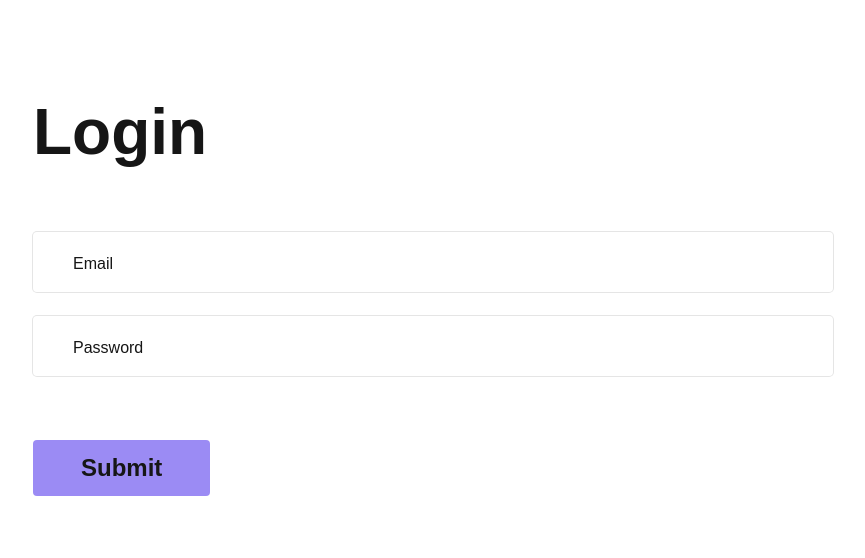
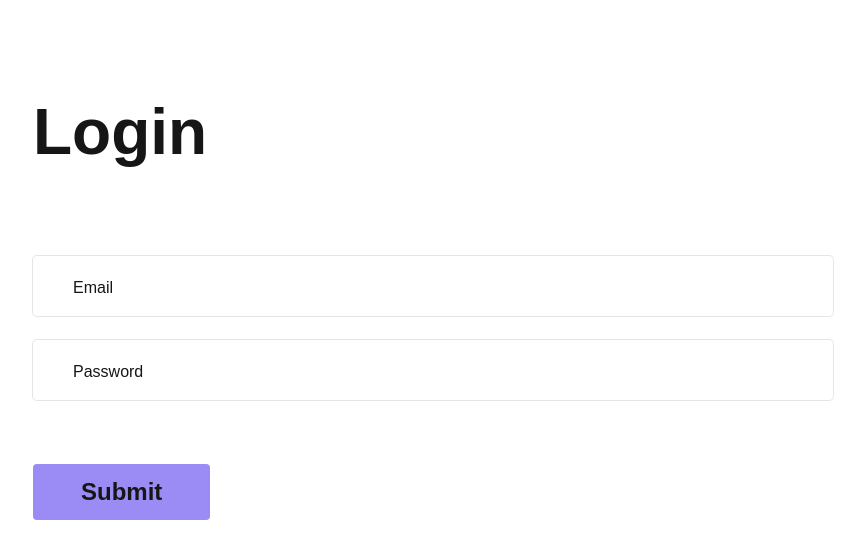
Before and after one commit to dmitry-kurmanov/auth-form, a React (Vite) app: page / in a window 1280 px wide. Shown: the top 558 px of the page, without its empty margins (207-1072 px from the left). Built offline with nearby package versions, Linux system fonts and the light colour scheme.

Commit message:
work for server messanging and some refactoring;

```diff
--- a/src/components/form/Form-UI.scss
+++ b/src/components/form/Form-UI.scss
@@ -66,11 +66,15 @@
   color: $Color--Alert;
   width: 100%;
   box-sizing: border-box;
-  padding-bottom: size(1);
+  height: size(4);
 
   @include media(Mobile) {
     @include No-Spacing--X-Small;
   }
+}
+
+.login-form__server-message--visually-hidden {
+  color: transparent;
 }
 
 .login-form__submit-btn {
--- a/src/components/form/Form-UX.scss
+++ b/src/components/form/Form-UX.scss
@@ -25,7 +25,3 @@
 .login-form__input-error-message--hidden {
   display: none;
 }
-
-.login-form__server-message--visually-hidden {
-  @include visuallyHidden();
-}
--- a/src/components/form/Form.tsx
+++ b/src/components/form/Form.tsx
@@ -2,29 +2,33 @@ import { FormEvent, MutableRefObject, useRef, useState } from "react";
 import Input from "../input/Input";
 
 export default function Form() {
+  const [isSubmitting, setIsSubmitting] = useState<boolean>(false);
+
   const emailRef: MutableRefObject<HTMLInputElement | null> = useRef(null);
   const [isEmailValid, setIsEmailValid] = useState<boolean>(true);
   const [emailValiddationMessage, setEmailValiddationMessage] =
     useState<string>("");
+
+  const passwordRef: MutableRefObject<HTMLInputElement | null> = useRef(null);
+  const [isPasswordValid, setIsPasswordValid] = useState<boolean>(true);
+  const [passwordValiddationMessage, setPasswordValiddationMessage] =
+    useState<string>("");
+
+  const serverMessageRef: MutableRefObject<HTMLLabelElement | null> =
+    useRef(null);
+  const [serverMessage, setServerMessage] = useState<string>("");
+
   const checkEmailValidation = () => {
     const email = emailRef.current!;
     setIsEmailValid(email.checkValidity());
     setEmailValiddationMessage(email.validationMessage);
   };
 
-  const passwordRef: MutableRefObject<HTMLInputElement | null> = useRef(null);
-  const [isPasswordValid, setIsPasswordValid] = useState<boolean>(true);
-  const [passwordValiddationMessage, setPasswordValiddationMessage] =
-    useState<string>("");
   const checkPasswordValidation = () => {
     const password = passwordRef.current!;
     setIsPasswordValid(password.checkValidity());
     setPasswordValiddationMessage(password.validationMessage);
   };
-
-  const serverMessageRef: MutableRefObject<HTMLLabelElement | null> =
-    useRef(null);
-  const [serverMessage, setServerMessage] = useState<string>("");
 
   async function fetchMock(
     url: string,
@@ -61,6 +65,7 @@ export default function Form() {
   const submitForm = (e: FormEvent) => {
     if (!isEmailValid || !isPasswordValid) return;
 
+    setIsSubmitting(true);
     document.body.setAttribute("aria-busy", "true");
     setServerMessage(`Submitting form...`);
 
@@ -70,8 +75,6 @@ export default function Form() {
 
     fetchMock(form.action, { method: "post", body: new FormData(form) })
       .then((response) => {
-        document.body.removeAttribute("aria-busy");
-
         if (response.ok) {
           if (!response.json) {
             setServerMessage(
@@ -87,11 +90,12 @@ export default function Form() {
         }
       })
       .catch((error) => {
-        document
-          .getElementById("serverMessage")
-          ?.setAttribute("aria-busy", "false");
         setServerMessage(`Something went wrong... ${error}`);
         emailRef.current?.focus();
+      })
+      .finally(() => {
+        setIsSubmitting(false);
+        document.body.removeAttribute("aria-busy");
       });
 
     //TODO if server response ok
@@ -118,7 +122,11 @@ export default function Form() {
 
           <div className="login-form__inputs-wrapper">
             <label
-              className="login-form__server-message"
+              className={`login-form__server-message ${
+                isSubmitting
+                  ? "login-form__server-message--visually-hidden"
+                  : ""
+              }`}
               aria-live="polite"
               id="serverMessage"
               ref={serverMessageRef}
```
